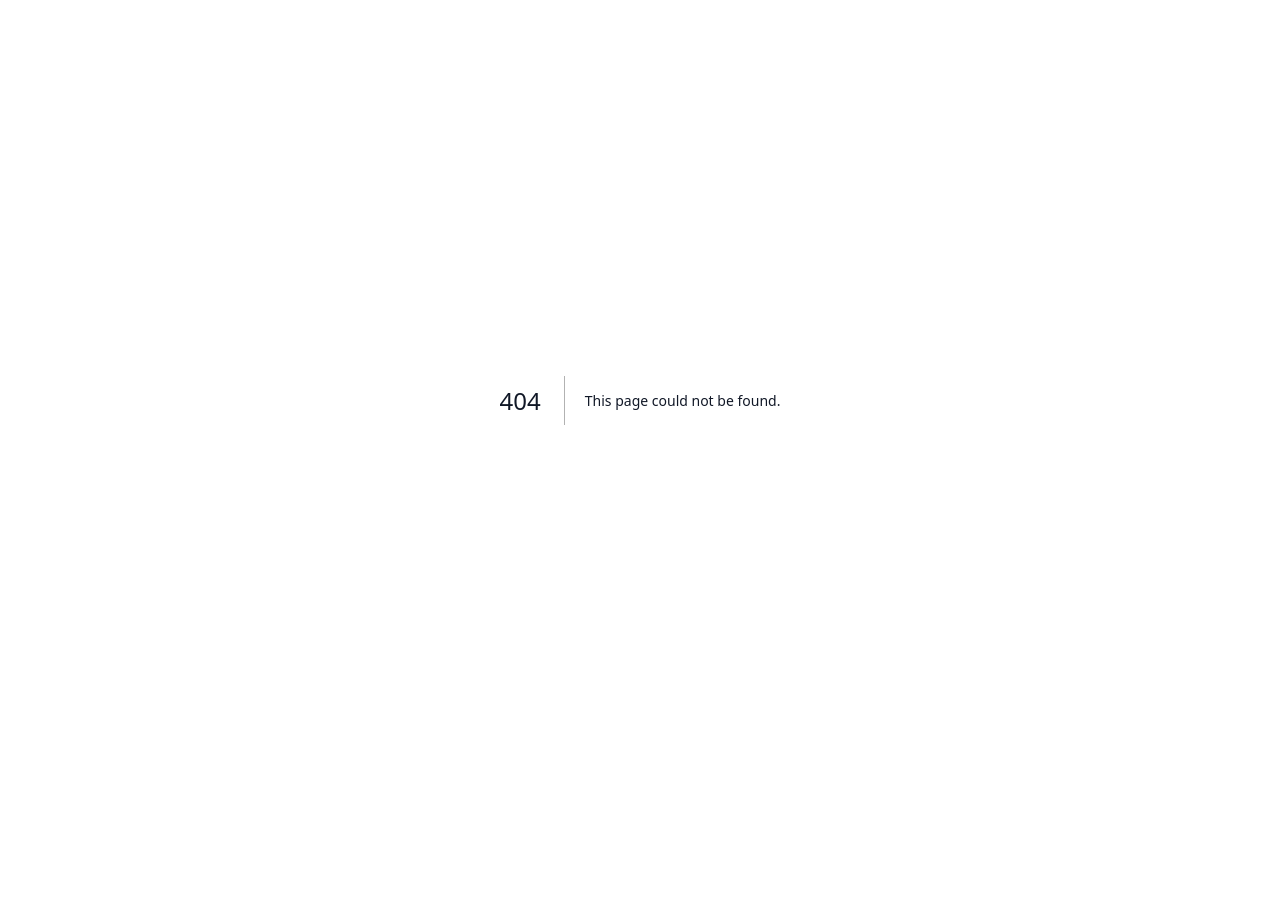
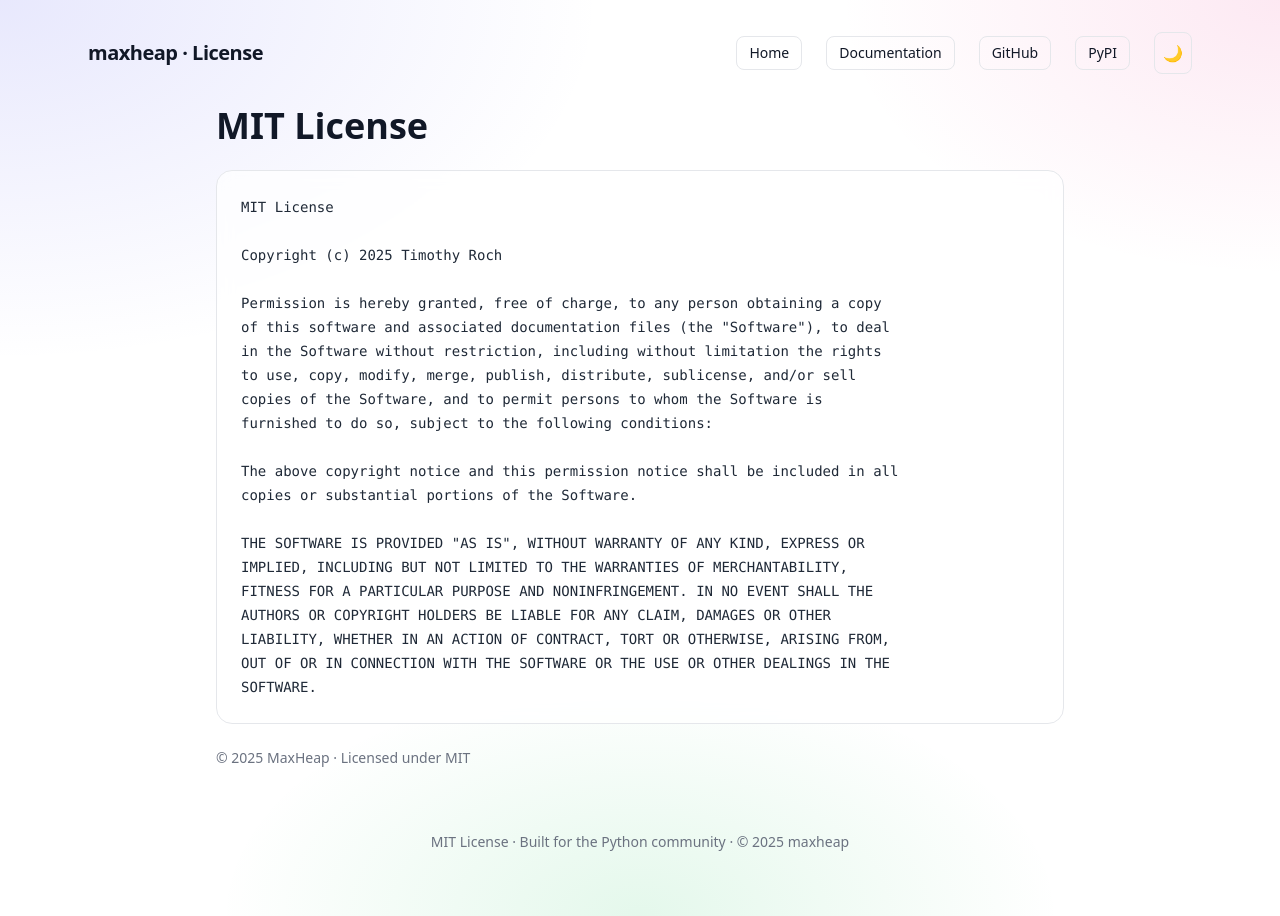
Before and after one commit to timothyroch/maxheap, a Next.js app in the folder website/: page /LICENSE in a window 1280 px wide. Before the commit this address had no page. Before the commit the page ends 800 px from the top, so only its background shows below. Built offline with nearby package versions, Linux system fonts and the light colour scheme.

Commit message:
chore: add MIT license page to frontend

```diff
--- /dev/null
+++ b/website/app/LICENSE/page.tsx
@@ -0,0 +1,93 @@
+import Link from "next/link";
+import ThemeToggle from "@/components/ThemeToggle";
+
+export const metadata = {
+  title: "License · maxheap",
+  description: "MIT License for the maxheap library",
+};
+
+export default function LicensePage() {
+  const importName = "maxheap";
+  const installName = "maxheapx";
+  const githubUrl = "https://github.com/timothyroch/maxheap/tree/main/library";
+  const pypiUrl = `https://pypi.org/project/${installName}/`;
+
+  return (
+    <main className="relative min-h-screen">
+      <div className="absolute inset-0 -z-10 bg-radial" />
+
+      <header className="max-w-6xl mx-auto px-6 py-8 flex items-center justify-between">
+        <div className="font-semibold tracking-tight text-xl">{importName} · License</div>
+        <nav className="flex items-center gap-6">
+          <Link
+            href="/"
+            className="text-sm rounded-lg border px-3 py-1.5 hover:bg-gray-50 dark:hover:bg-white/10 transition"
+          >
+            Home
+          </Link>
+          <Link
+            href="/docs"
+            className="text-sm rounded-lg border px-3 py-1.5 hover:bg-gray-50 dark:hover:bg-white/10 transition"
+          >
+            Documentation
+          </Link>
+          <Link
+            href={githubUrl}
+            target="_blank"
+            rel="noopener noreferrer"
+            className="text-sm rounded-lg border px-3 py-1.5 hover:bg-gray-50 dark:hover:bg-white/10 transition"
+          >
+            GitHub
+          </Link>
+          <Link
+            href={pypiUrl}
+            target="_blank"
+            rel="noopener noreferrer"
+            className="text-sm rounded-lg border px-3 py-1.5 hover:bg-gray-50 dark:hover:bg-white/10 transition"
+          >
+            PyPI
+          </Link>
+          <ThemeToggle />
+        </nav>
+      </header>
+
+      <section className="max-w-4xl mx-auto px-6 pb-16">
+        <h1 className="text-3xl md:text-4xl font-bold mb-6">MIT License</h1>
+
+        <article className="rounded-2xl border p-6 bg-white/70 dark:bg-white/5 backdrop-blur">
+          <pre className="whitespace-pre-wrap break-words font-mono text-sm leading-6 text-gray-800 dark:text-gray-200">
+{`MIT License
+
+Copyright (c) 2025 Timothy Roch
+
+Permission is hereby granted, free of charge, to any person obtaining a copy
+of this software and associated documentation files (the "Software"), to deal
+in the Software without restriction, including without limitation the rights
+to use, copy, modify, merge, publish, distribute, sublicense, and/or sell
+copies of the Software, and to permit persons to whom the Software is
+furnished to do so, subject to the following conditions:
+
+The above copyright notice and this permission notice shall be included in all
+copies or substantial portions of the Software.
+
+THE SOFTWARE IS PROVIDED "AS IS", WITHOUT WARRANTY OF ANY KIND, EXPRESS OR
+IMPLIED, INCLUDING BUT NOT LIMITED TO THE WARRANTIES OF MERCHANTABILITY,
+FITNESS FOR A PARTICULAR PURPOSE AND NONINFRINGEMENT. IN NO EVENT SHALL THE
+AUTHORS OR COPYRIGHT HOLDERS BE LIABLE FOR ANY CLAIM, DAMAGES OR OTHER
+LIABILITY, WHETHER IN AN ACTION OF CONTRACT, TORT OR OTHERWISE, ARISING FROM,
+OUT OF OR IN CONNECTION WITH THE SOFTWARE OR THE USE OR OTHER DEALINGS IN THE
+SOFTWARE.`}
+          </pre>
+        </article>
+
+        <p className="mt-6 text-sm text-gray-500">
+          © 2025 MaxHeap · Licensed under MIT
+        </p>
+      </section>
+
+      <footer className="max-w-6xl mx-auto px-6 pb-16 text-sm text-gray-500 text-center">
+        MIT License · Built for the Python community · © 2025 {importName}
+      </footer>
+    </main>
+  );
+}
```
